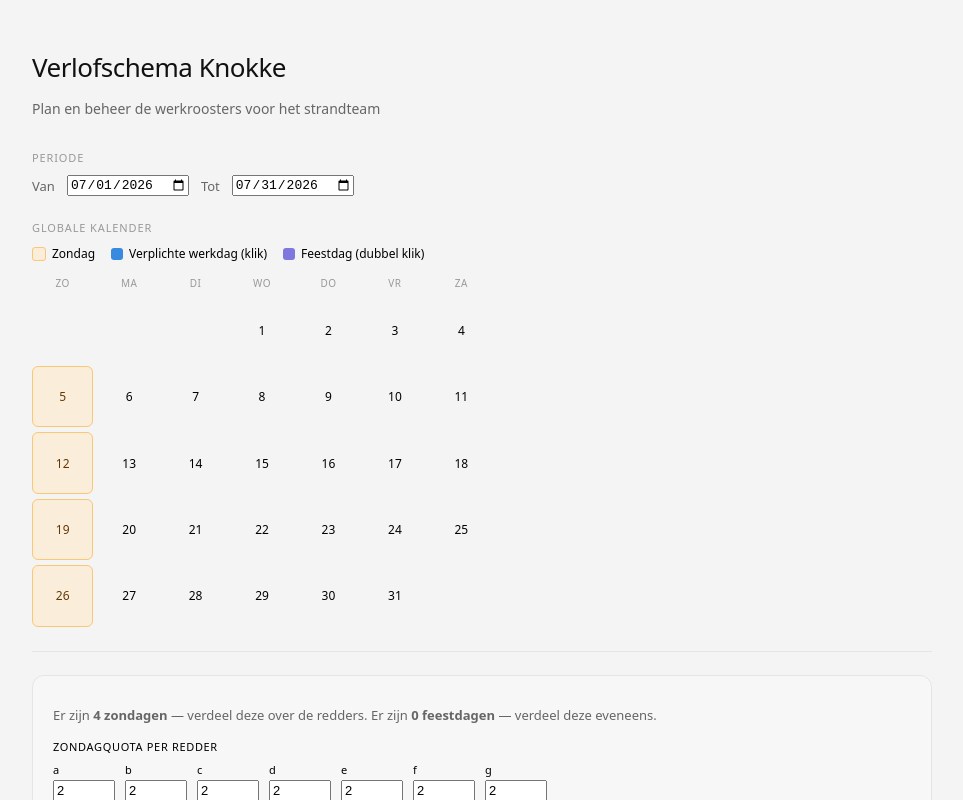
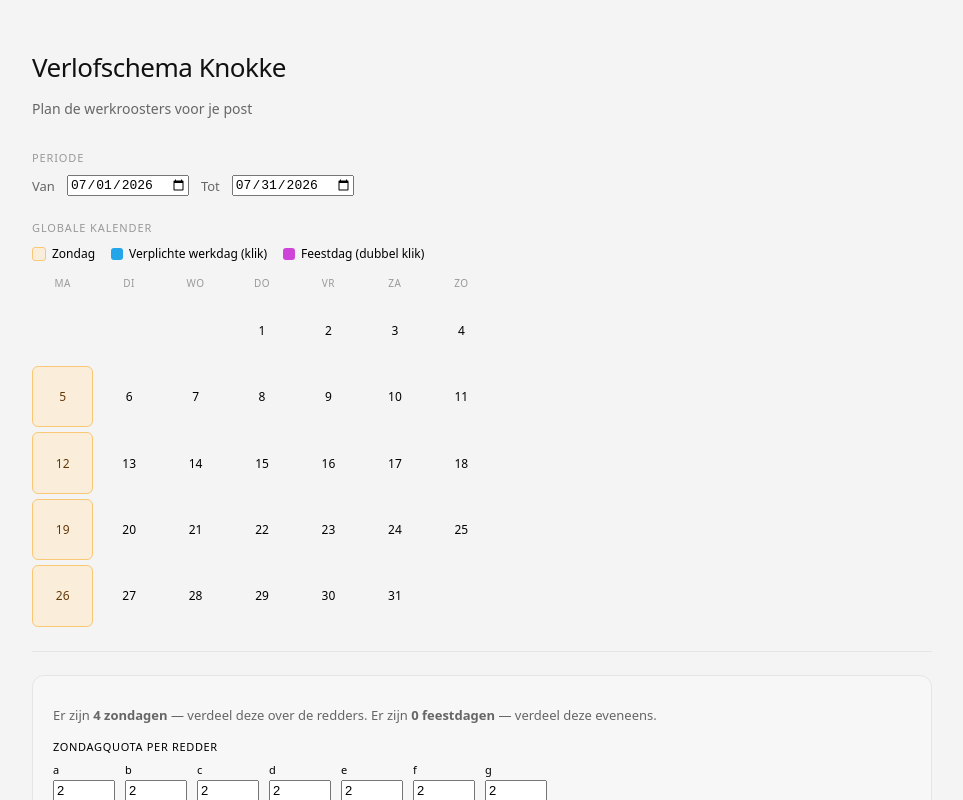
Before and after one commit to fedramoeykens/Redder_verlofschema, a React (Vite) app: page / in a window 1280 px wide. Shown: the top 800 px of the page, without its empty margins (158-1121 px from the left). Built offline with nearby package versions, Linux system fonts and the light colour scheme.

Commit message:
changes in frontend

```diff
--- a/src/App.jsx
+++ b/src/App.jsx
@@ -3,7 +3,7 @@ import { useState, useEffect, useRef } from "react";
 const NAMES = ["a", "b", "c", "d", "e", "f", "g"];
 const CLICK_MS = 380;
 const PREF_LEVELS = { 1: "high", 2: "mid", 3: "low" };
-const DOW = ["Zo", "Ma", "Di", "Wo", "Do", "Vr", "Za"];
+const DOW = [ "Ma", "Di", "Wo", "Do", "Vr", "Za","Zo"];
 
 function getDays(start, end) {
   const list = [];
@@ -238,7 +238,7 @@ export default function App() {
     <div style={s.app}>
       {/* TITLE */}
       <h1 style={s.title}>Verlofschema Knokke</h1>
-      <p style={s.sub}>Plan en beheer de werkroosters voor het strandteam</p>
+      <p style={s.sub}>Plan de werkroosters voor je post</p>
 
       {/* PERIOD */}
       <div style={s.section}>
@@ -256,8 +256,8 @@ export default function App() {
         <div style={s.sectionLabel}>Globale kalender</div>
         <div style={{ display: "flex", gap: 16, flexWrap: "wrap", marginBottom: 10, alignItems: "center" }}>
           <LegendItem color="#FAEEDA" border="0.5px solid #FAC775" textColor="#633806" label="Zondag" />
-          <LegendItem color="#378ADD" textColor="#fff" label="Verplichte werkdag (klik)" />
-          <LegendItem color="#7F77DD" textColor="#fff" label="Feestdag (dubbel klik)" />
+          <LegendItem color="#24a4e9" textColor="#fff" label="Verplichte werkdag (klik)" />
+          <LegendItem color="#cf44d8" textColor="#fff" label="Feestdag (dubbel klik)" />
         </div>
         <div style={s.calendar}>
           {DOW.map((d) => <div key={d} style={s.dayHeader}>{d}</div>)}
```
